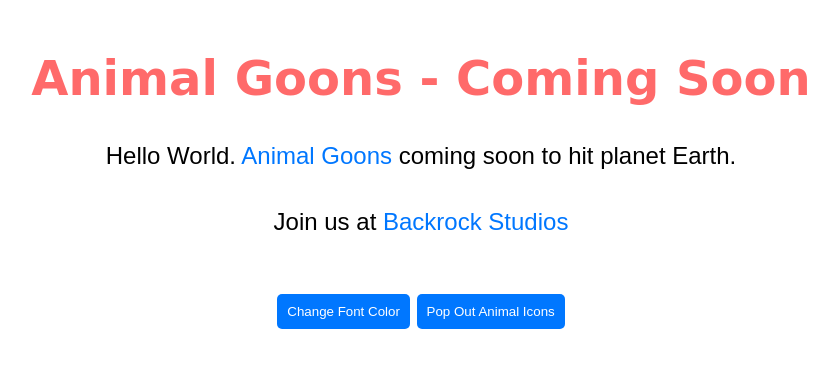
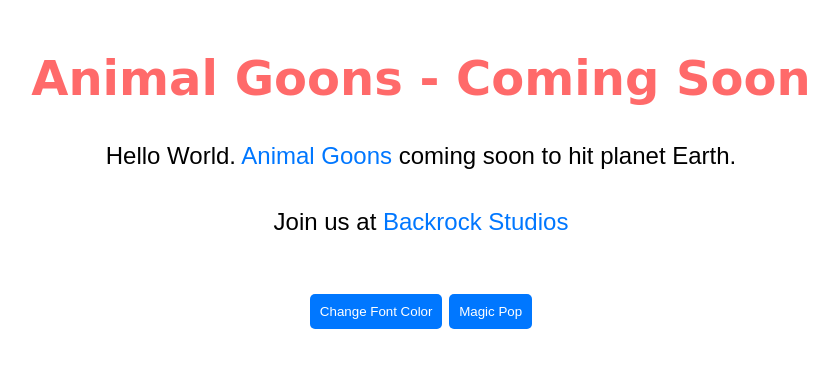
Before and after one commit to arnavj/AGDemoSite, a plain HTML site: page index.html in a window 1280 px wide. Shown: the whole page, without its empty margins (219-1057 px from the left). Drawn offline with Linux system fonts and the light colour scheme.

Commit message:
Update index.html

```diff
--- a/index.html
+++ b/index.html
@@ -106,6 +106,6 @@
     <div id="icons-container"></div>
     <p>Join us at <a href="https://www.backrock.co">Backrock Studios</a></p>
     <button onclick="changeFontColor()">Change Font Color</button>
-    <button onclick="popOutIcons()">Pop Out Animal Icons</button>
+    <button onclick="popOutIcons()">Magic Pop</button>
   </body>
 </html>
```
